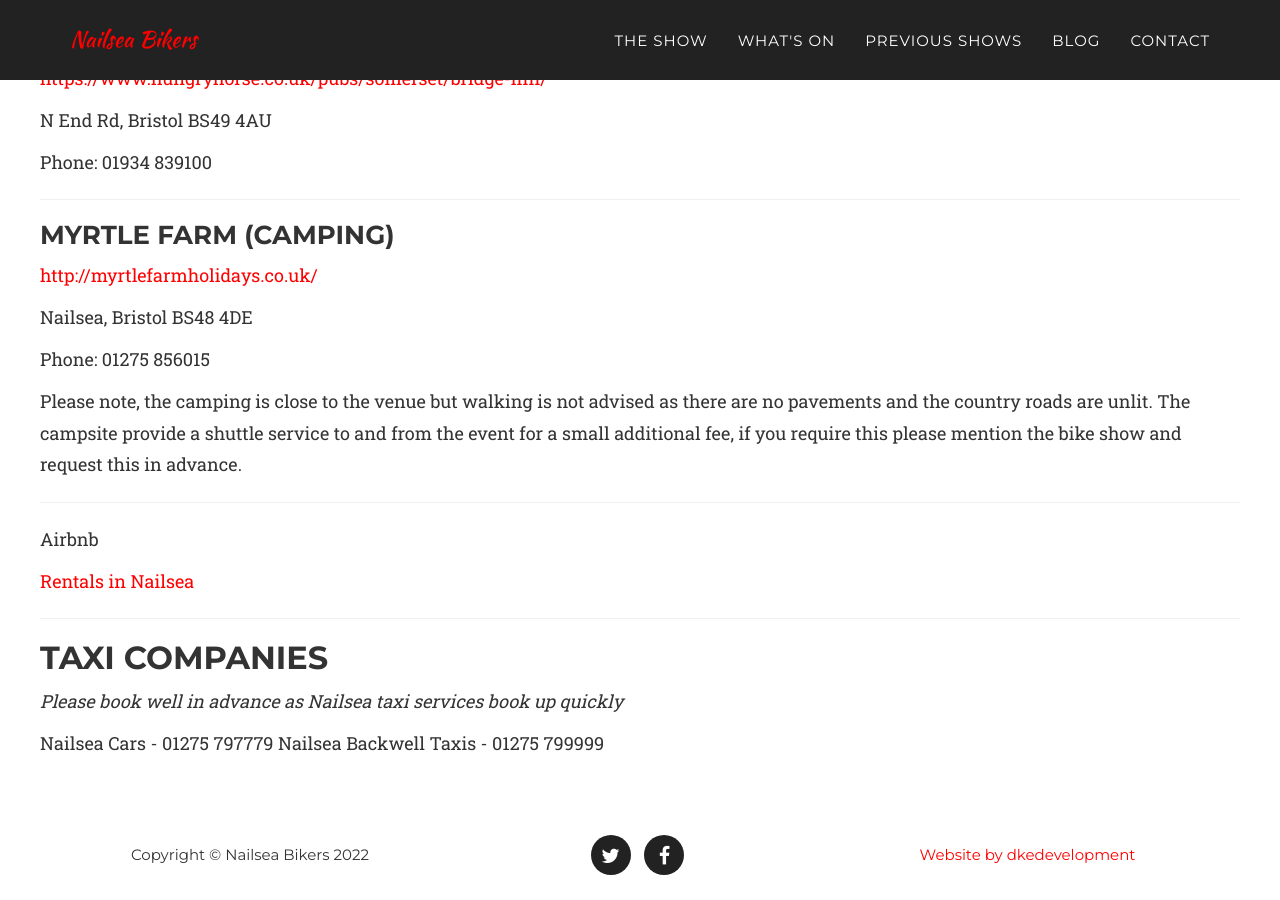
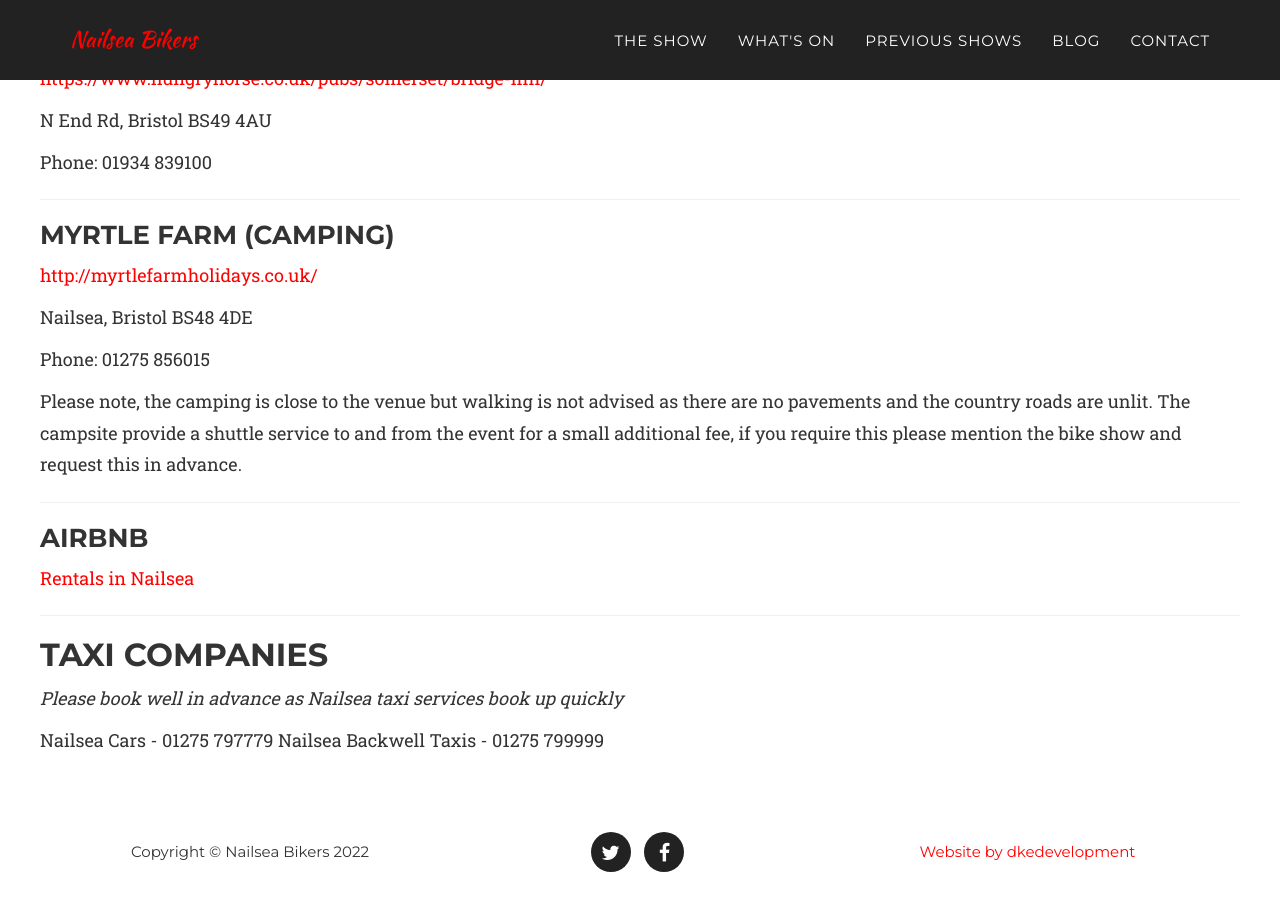
Before and after one commit to nailsea-bikers/nailsea-bikers.github.io, a Jekyll site: the page built from _posts/2019-03-09-guest-houses.markdown, in a window 1280 px wide and 900 px high, scrolled down 2871 px. Built offline with Jekyll 4.4.1, drawn with Linux system fonts in a browser that asks for light colours; some web fonts are replaced.

```diff
--- a/_posts/2019-03-09-guest-houses.markdown
+++ b/_posts/2019-03-09-guest-houses.markdown
@@ -127,7 +127,7 @@ Phone: 01275 856015
 Please note, the camping is close to the venue but walking is not advised as there are no pavements and the country roads are unlit.  The campsite provide a shuttle service to and from the event for a small additional fee, if you require this please mention the bike show and request this in advance.
 
 ---
-Airbnb
+### Airbnb
 
 [Rentals in Nailsea](https://www.airbnb.co.uk/nailsea-united-kingdom/stays)
 
```
